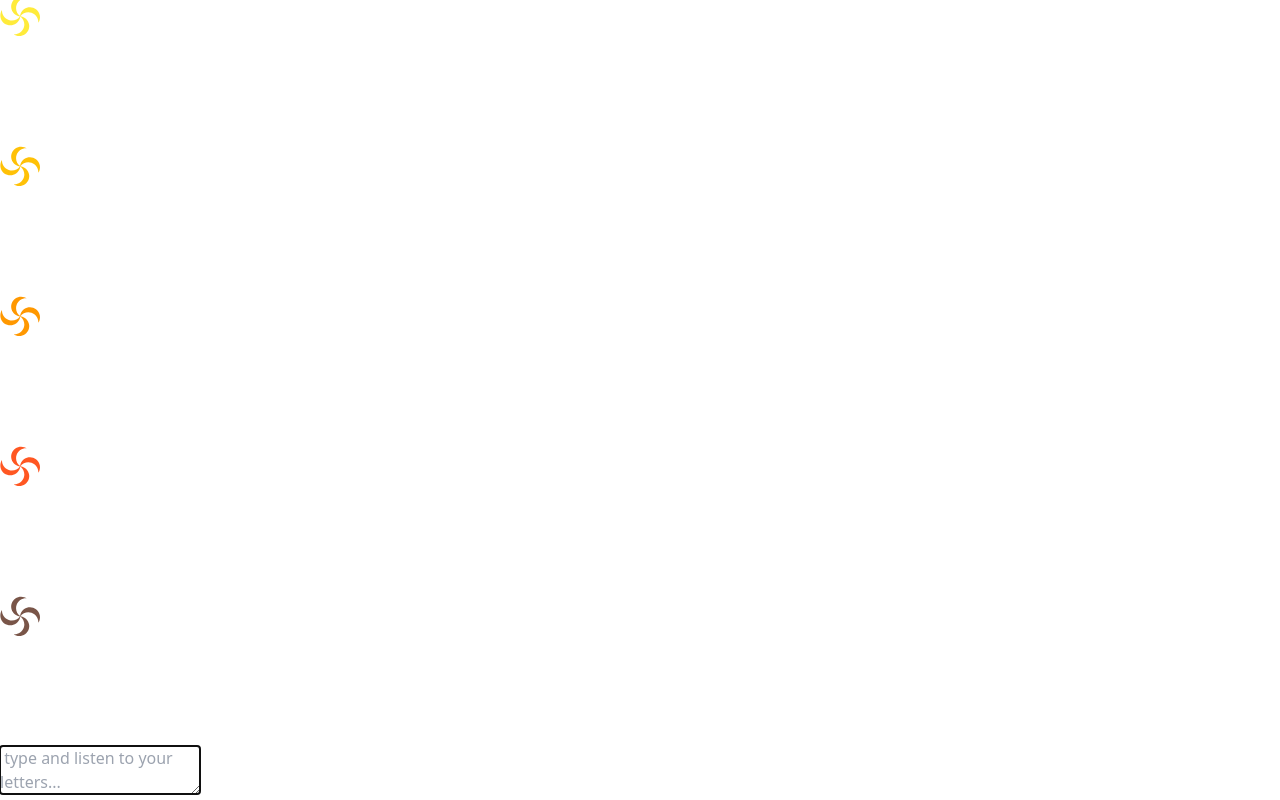
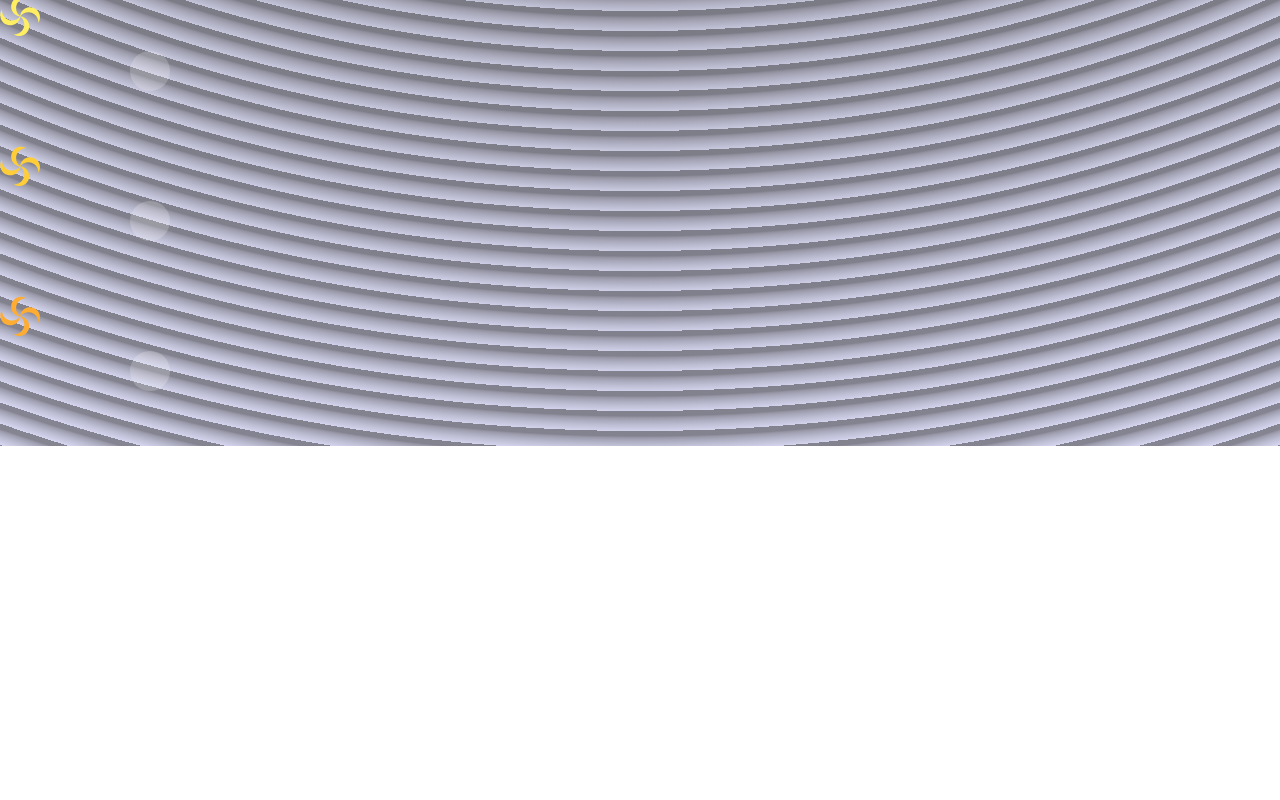
Before and after one commit to Marcos-Montero/Synthestesia, a React (Vite) app: page / in a window 1280 px wide. Shown: the part 3304-4104 px from the top of the page. After the commit the page ends 3750 px from the top, so only its background shows below. Built offline with nearby package versions, Linux system fonts and the light colour scheme.

Commit message:
improve general style

```diff
--- a/src/App.tsx
+++ b/src/App.tsx
@@ -6,13 +6,22 @@ const App = () => {
 	const { keyPressed } = useAppContext()
 
 	return (
-		<main style={{ background: `linear-gradient(180deg, white 0%, white 27%, ${keyPressed?.color} 90%` }} className="flex flex-col min-h-screen min-w-screen items-center justify-center">
-			<div className="flex flex-wrap max-w-xl justify-center bg-slate-100/20 p-9 gap-4 rounded-3xl backdrop-blur-xl">
-				{keys.map(({ note, color, key }) => (
+		<main
+			style={{
+				backgroundColor: "#e5e5f7",
+				opacity: 0.8,
+				backgroundImage: keyPressed
+					? `radial-gradient(circle at center center, ${keyPressed?.color}, #e5e5f7), repeating-radial-gradient(circle at center center, ${keyPressed?.color}, ${keyPressed?.color}, 10px, transparent 20px, transparent 10px)`
+					: `radial-gradient(circle at center center, gray, #e5e5f7), repeating-radial-gradient(circle at center center, gray, gray, 10px, transparent 20px, transparent 10px)`,
+				backgroundBlendMode: "multiply"
+			}}
+			className="flex flex-col min-h-screen min-w-screen items-center justify-center"
+		>
+			<div className="flex flex-wrap max-w-sm justify-center bg-slate-900/05 p-9 gap-4 rounded-3xl backdrop-blur-sm shadow-xl">
+				{keys.reverse().map(({ note, color, key }) => (
 					<CircleButton key={key} note={note} color={color} pressed={keyPressed?.key === key} />
 				))}
 			</div>
-			<textarea placeholder=" type and listen to your letters..." autoFocus className="h-sm w-xl border-1 border-gray-700 mt-8 text-center back-drop-blur-xl bg-slate-50/50" />
 		</main>
 	)
 }
--- a/src/components/CircleButton.tsx
+++ b/src/components/CircleButton.tsx
@@ -2,6 +2,7 @@ import { motion, useAnimationControls } from "framer-motion"
 import { useEffect } from "react"
 import { useAppContext } from "../context/Context"
 import { keys } from "../constants/keys"
+import { matchKey } from "../utils"
 
 type Props = {
 	note: string
@@ -13,6 +14,7 @@ export const CircleButton = ({ note, color, pressed }: Props) => {
 	const controls = useAnimationControls()
 	const pressedStyle = {
 		rotate: [3600, 0],
+		scale: [2, 1],
 		outline: "none",
 		transition: {
 			duration: 1,
@@ -22,7 +24,7 @@ export const CircleButton = ({ note, color, pressed }: Props) => {
 	const handleClick = () => {
 		controls.start(pressedStyle)
 		play(note)
-		setKeyPressed(keys?.find(key => key.note === note))
+		setKeyPressed(keys?.find(key => matchKey(key.note, note)))
 	}
 	useEffect(() => {
 		if (!pressed) {
--- a/src/constants/keys.tsx
+++ b/src/constants/keys.tsx
@@ -128,15 +128,5 @@ export const keys = [
 		note: "g6",
 		color: "#ff9800",
 		key: "b"
-	},
-	{
-		note: "a6",
-		color: "#ff5722",
-		key: "n"
-	},
-	{
-		note: "c7",
-		color: "#795548",
-		key: "m"
 	}
 ]
--- a/src/context/Context.tsx
+++ b/src/context/Context.tsx
@@ -1,6 +1,7 @@
 import { ReactNode, createContext, useContext, useEffect, useState } from "react"
 import * as Tone from "tone"
 import { KeyProps, keys } from "../constants/keys"
+import { matchKey } from "../utils"
 interface AppContextType {
 	play: (note: string) => void
 	keyPressed?: KeyProps
@@ -13,7 +14,7 @@ const Store = () => {
 	const [keyPressed, setKeyPressed] = useState<KeyProps | undefined>()
 
 	const getKey = (e: KeyboardEvent) => {
-		const selectedKey = keys.find(key => key.key === e.key || key.key === e.key.toLowerCase())
+		const selectedKey = keys.find(key => matchKey(key.key, e.key))
 		setKeyPressed(selectedKey)
 		setTimeout(() => {
 			setKeyPressed(undefined)
--- /dev/null
+++ b/src/utils/index.tsx
@@ -0,0 +1 @@
+export const matchKey = (key: string, evtKey: string) => key === evtKey || key === evtKey.toLowerCase()
```
